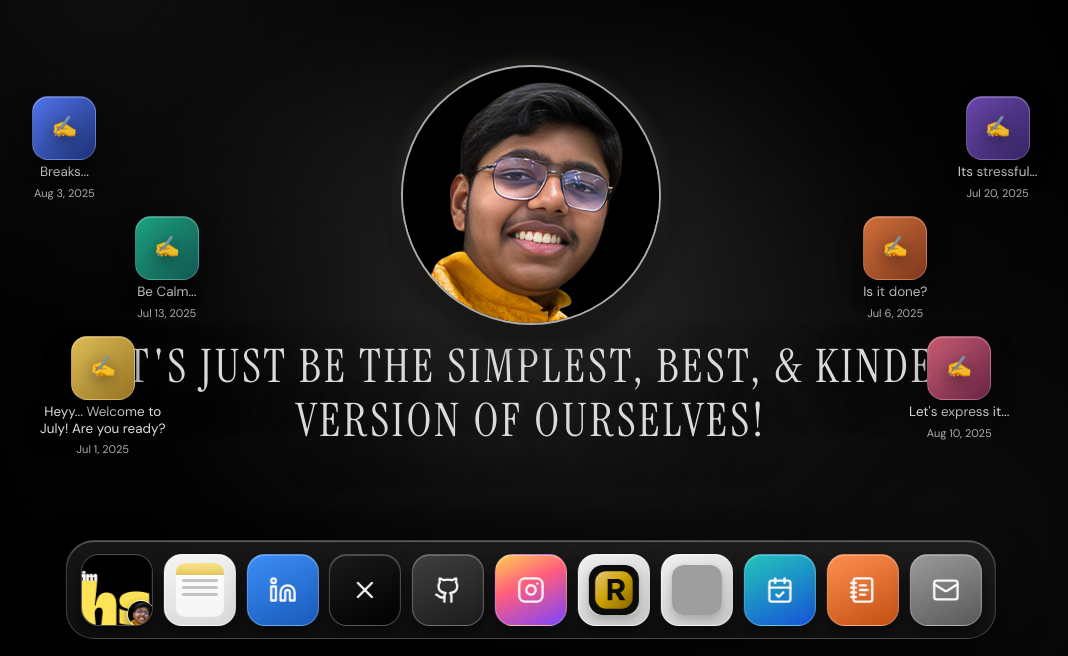
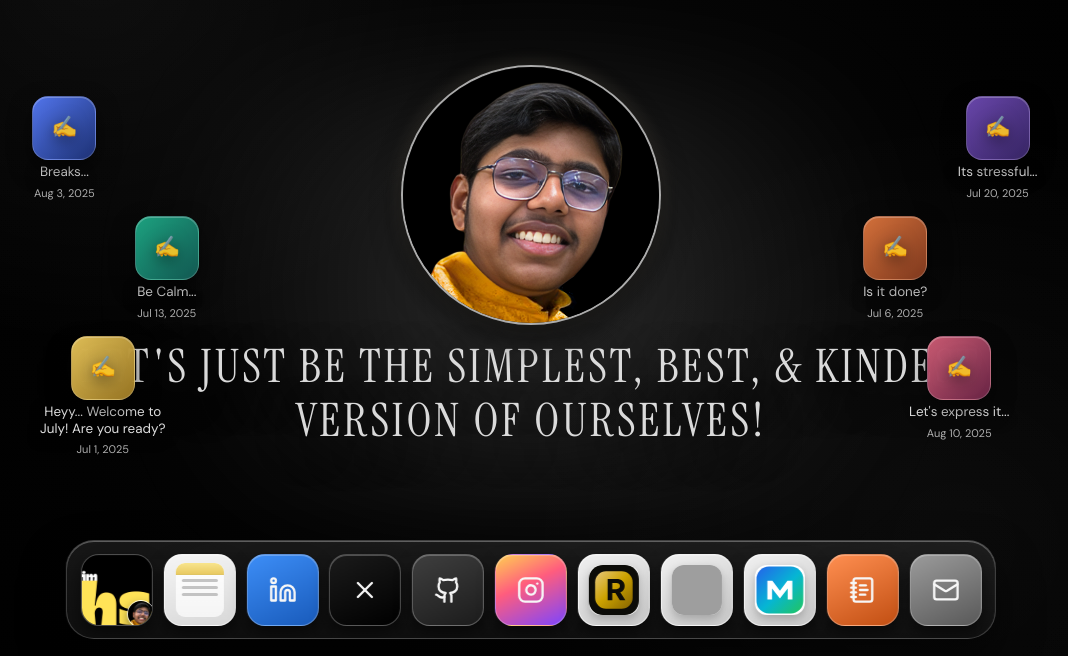
Before and after one commit to devwithharshit/imharshitsingh.in, a Next.js app: page / in a window 1280 px wide. Shown: the part 144-800 px from the top of the page, without its empty margins (109-1177 px from the left). Built offline with nearby package versions, Linux system fonts and the light colour scheme; grey boxes are pictures that could not be loaded.

Commit message:
Use MeetingPrepAI favicon in dock

```diff
--- a/app/globals.css
+++ b/app/globals.css
@@ -359,10 +359,6 @@ a {
   background: linear-gradient(155deg, #f0f0f0, #c9c9c9);
   border-color: rgba(255, 255, 255, 0.72);
   color: #101010;
-}
-
-.tone-meeting {
-  background: linear-gradient(155deg, #22c7b8, #1753d8);
 }
 
 .tone-book {
--- a/app/page.tsx
+++ b/app/page.tsx
@@ -3,7 +3,6 @@
 import { AnimatePresence, motion } from "framer-motion";
 import Image from "next/image";
 import {
-  CalendarCheck,
   Github,
   Instagram,
   Linkedin,
@@ -404,9 +403,10 @@ const dockItems: DockItem[] = [
     type: "link",
     label: "MeetingPrepAI",
     href: "https://meetingprepai.vercel.app/",
-    iconType: "lucide",
-    icon: CalendarCheck,
-    toneClass: "tone-meeting"
+    iconType: "image",
+    iconSrc: "/icons/meetingprepai.svg",
+    iconAlt: "MeetingPrepAI",
+    toneClass: "tone-favicon"
   },
   {
     type: "blogs",
```
Also changed, not shown: public/icons/meetingprepai.svg (added), 5 other files (tests, documents, lock files or other folders).
